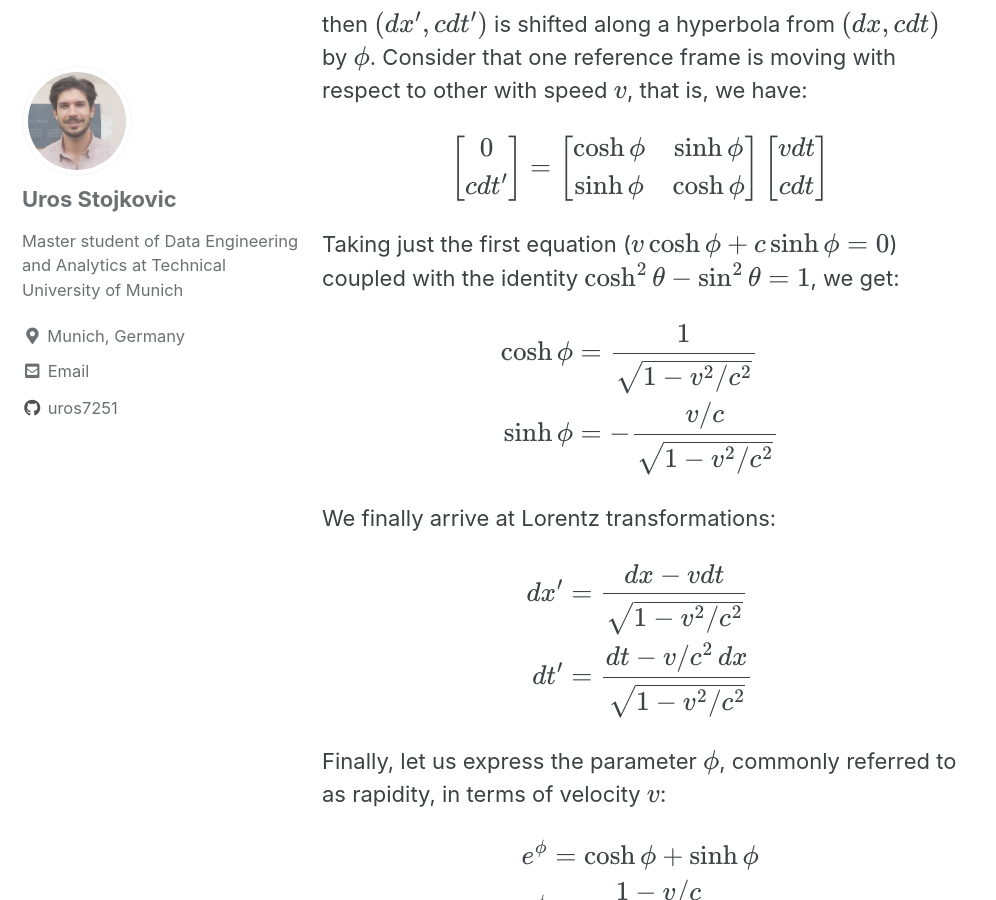
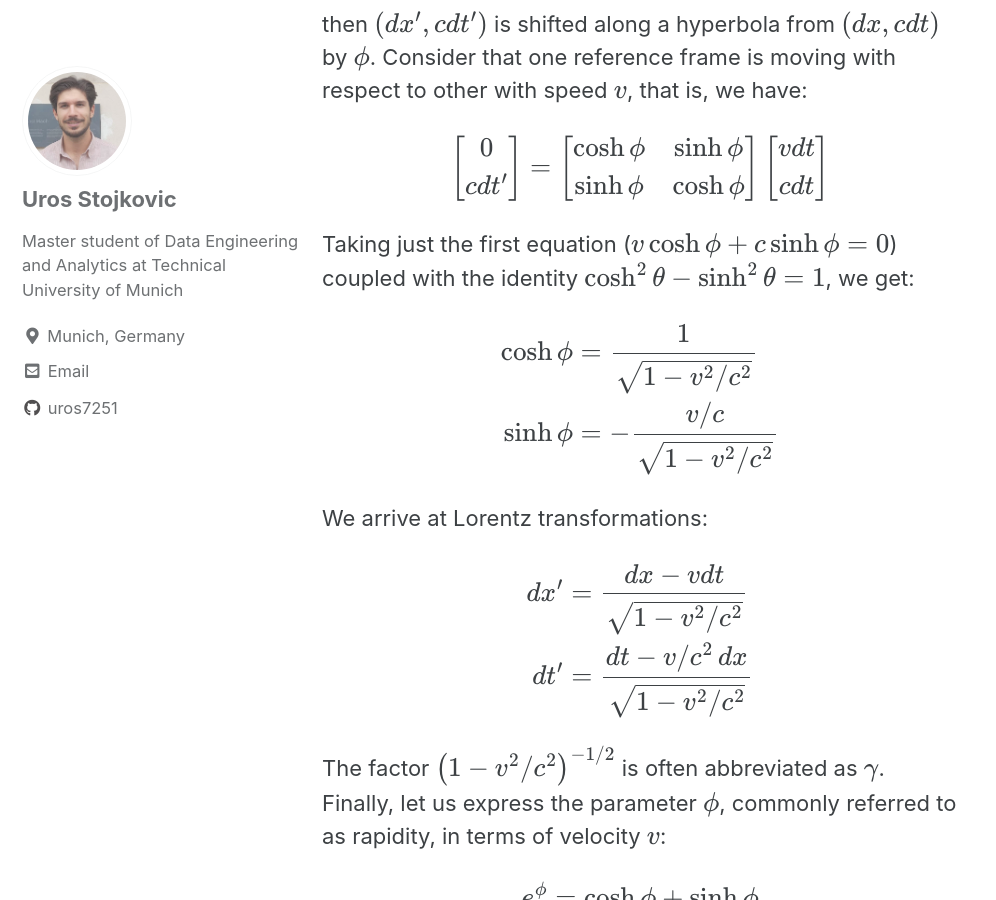
Before and after one commit to uros7251/uros7251.github.io, a Jekyll site: the page built from docs/_posts/2023-10-18-Special-relativity.md, in a window 1280 px wide and 900 px high, scrolled down 6398 px. Shown: the whole window, without its empty margins (0-996 px from the left). Built offline with Jekyll 4.4.1, drawn with Linux system fonts in a browser that asks for light colours; cached includes are drawn as plain includes; some of the changed text lies outside the part shown.

Commit message:
fix some instances of bad translation

```diff
--- a/docs/_posts/2023-10-18-Special-relativity.md
+++ b/docs/_posts/2023-10-18-Special-relativity.md
@@ -110,21 +110,21 @@ $$\begin{bmatrix}
 vdt \\ cdt
 \end{bmatrix}$$
 
-Taking just the first equation ($v\cosh{\phi} + c\sinh{\phi} = 0$) coupled with the identity $\cosh^{2}{\theta}-\sin^{2}{\theta} = 1$, we get:
+Taking just the first equation ($v\cosh{\phi} + c\sinh{\phi} = 0$) coupled with the identity $\cosh^{2}{\theta}-\sinh^{2}{\theta} = 1$, we get:
 
 $$\begin{align*}
 \cosh{\phi} &= \frac{1}{\sqrt{1-v^{2}/c^{2}}} \\
 \sinh{\phi} &= -\frac{v/c}{\sqrt{1-v^{2}/c^{2}}}
 \end{align*}$$
 
-We finally arrive at Lorentz transformations:
+We arrive at Lorentz transformations:
 
 $$\begin{align}
 dx' &= \frac{dx-vdt}{\sqrt{1-v^{2}/c^{2}}} \\
 dt' &= \frac{dt-v/c^{2}\,dx}{\sqrt{1-v^{2}/c^{2}}}
 \end{align}$$
 
-Finally, let us express the parameter $\phi$, commonly referred to as rapidity, in terms of velocity $v$:
+The factor $\left(1-v^{2}/c^{2}\right)^{-1/2}$ is often abbreviated as $\gamma$. Finally, let us express the parameter $\phi$, commonly referred to as rapidity, in terms of velocity $v$:
 
 $$\begin{align*}
 e^{\phi} &= \cosh{\phi}+\sinh{\phi} \\
@@ -138,7 +138,7 @@ Another consequence is the apparent length contraction in the direction of motio
 
 $$ L = L_{0}\sqrt{1-v^{2}/c^{2}}$$
 
-This result could also be obtained from the invariance of the spacetime interval between the measuring events. Qualitatively, spacetime interval in $S$ is simply a negative length squared, while in $S'$ it has extra component involving the time difference because, for the observer from $S'$, the two measurements are not simultaneous. We have thus $L_{0}^{2} = c\Delta t'^{2} + L^{2}$ which clearly shows that $L$ must be smaller than $L_{0}$. Hence, moving objects appear shorter in the direction of their motion compared to their length in their own reference frame.
+This result could also be obtained from the invariance of the spacetime interval between the measuring events. Qualitatively, spacetime interval in $S$ is simply a negative length squared, while in $S'$ it has extra component involving the time difference because, for the observer from $S'$, the two measurements are not simultaneous. We have thus $L_{0}^{2} = c^{2}\Delta t'^{2} + L^{2}$ which clearly shows that $L$ must be smaller than $L_{0}$. Hence, moving objects appear shorter in the direction of their motion compared to their length in their own reference frame.
 ## Time dilation
 Yet another consequence of special relativity is time dilation. Imagine two observers each with a clock, moving uniformly relative to each other. Here, it's crucial to remember that a 'clock' refers to a device housing a physical phenomenon whose state can be measured. Let's establish reference frames $S$ and $S'$ for these observers respectively. Now, consider two events – two ticks of a clock that's stationary in $S'$. In $S'$, the spatial distance between these events is zero, and let's denote time difference by $\Delta t'$. However, in $S$, where the same two events occur with a time difference $\Delta t$, their spatial separation is $v\Delta t$. Lorentz transformations reveal:
 
```
Also changed, not shown: docs/_posts/2023-08-02-Fourier-analysis.md (+4 -5 lines), 3 other files.
